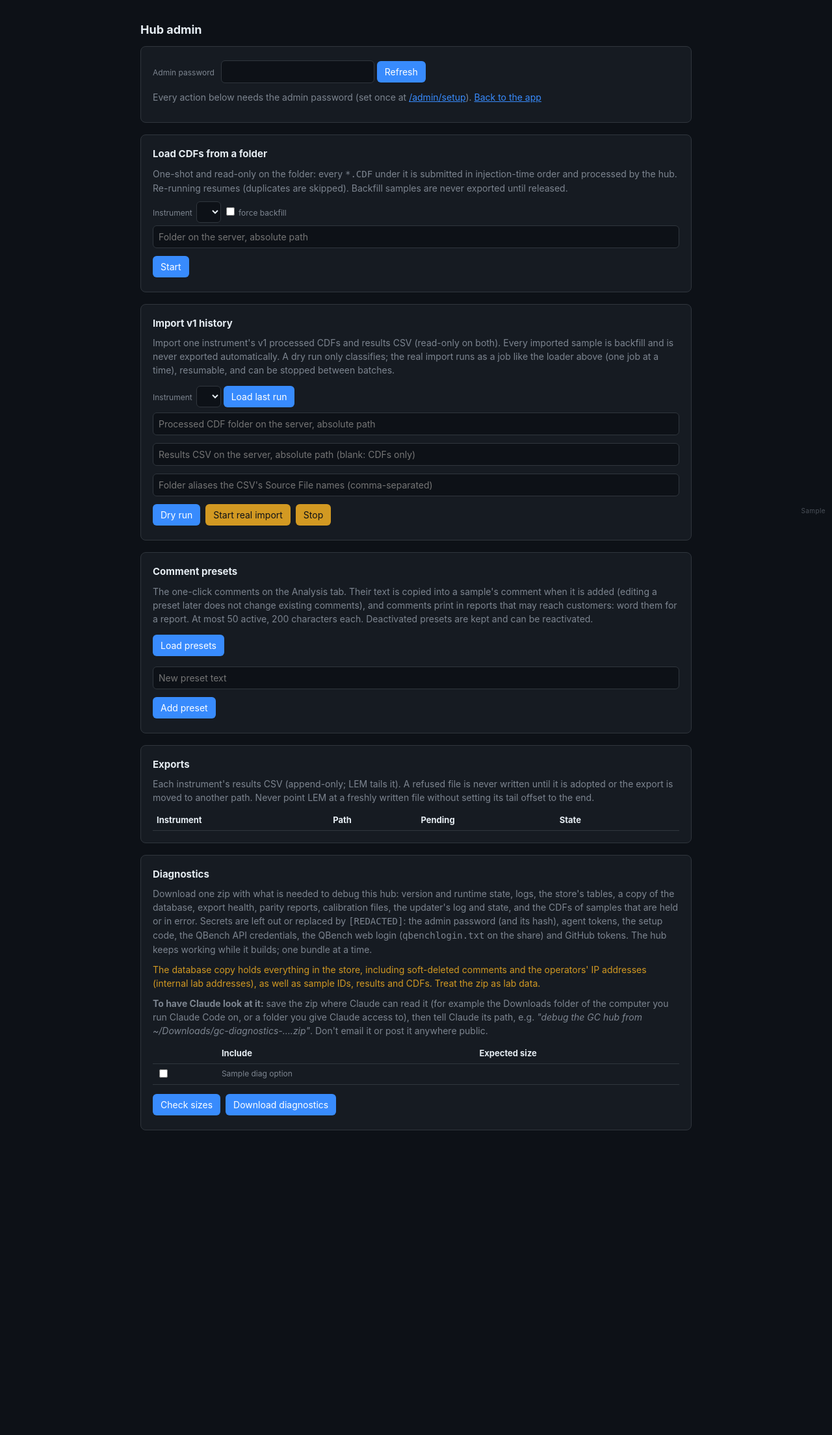
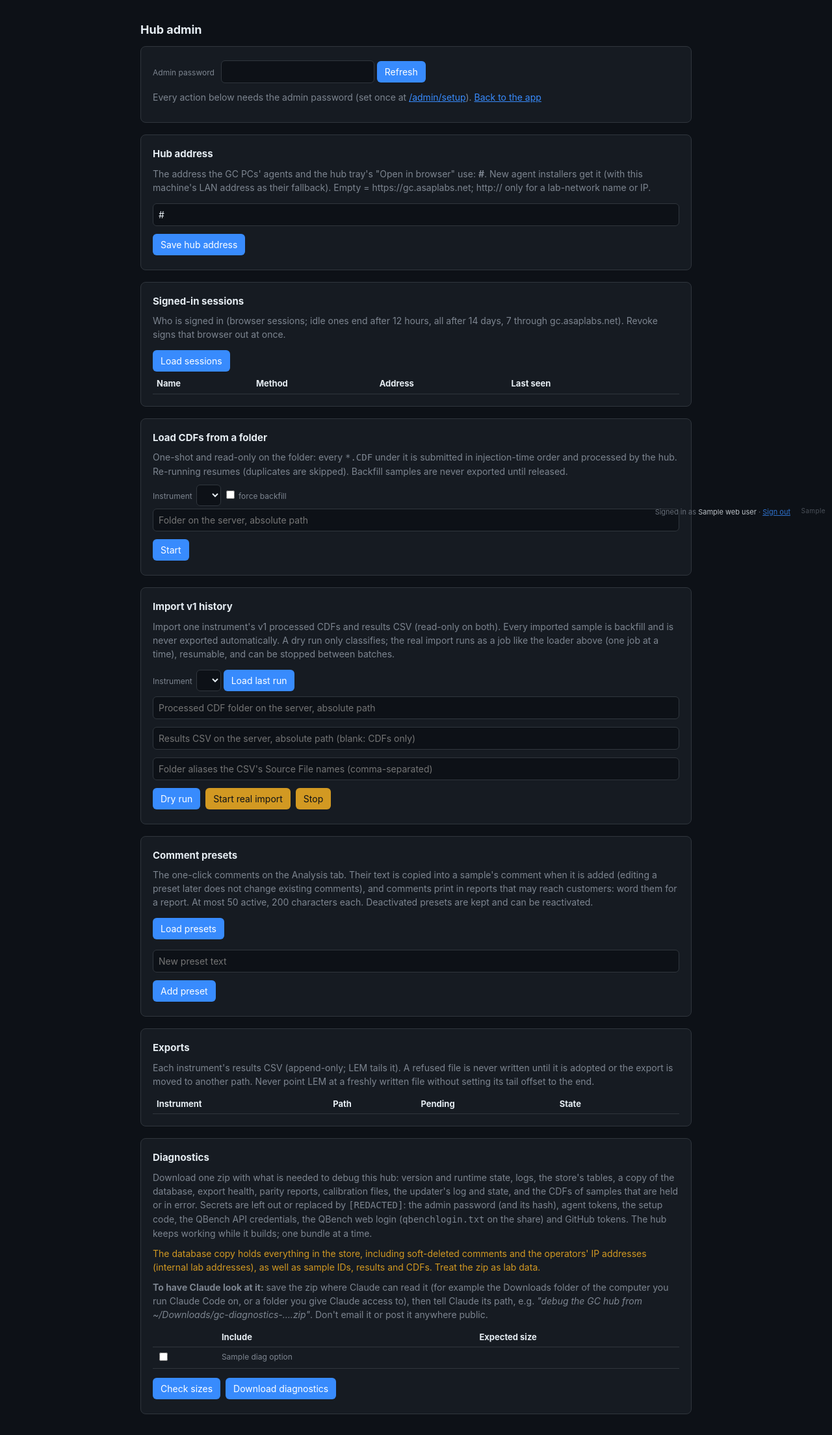
Before and after one commit to ASAP-Labs-LLC/gc-hub, a Python web app: template templates/hub_admin.html in a window 1280 px wide. Shown: the whole page at 65% size. Before the commit the page ends 1740 px from the top, so only its background shows below. Run offline with Jinja, Linux system fonts and the light colour scheme; the template is opened without the code that fills it: most values are stand-ins (such as "Sample title", 1, 10 or a date in 2020); lists and menus that the app fills with data are empty.

Commit message:
Admin: signed-in sessions with Revoke, the hub address, session pruning
/admin/hub lists the active sessions (POST /api/admin/sessions: list,
revoke, revoke-name, admin password; no token hashes) and edits the hub
address (the existing hub_url; empty = https://gc.asaplabs.net). The
Instruments page shows the effective hub URL and loses needs_hub_url.
Admin 'by' fields are '<name> (<address>)'. Maintenance prunes sessions
that ended over 30 days ago.

Co-Authored-By: Claude Opus 5.5 (1M context) <noreply@anthropic.com>

```diff
--- a/instruments_api.py
+++ b/instruments_api.py
@@ -66,6 +66,7 @@ import paths
 import standards
 import store
 import version
+import web_auth
 
 log = logging.getLogger("instruments_api")
 
@@ -110,7 +111,7 @@ def _comp_dir(conf: Optional[dict] = None) -> Path:
 
 
 def _by() -> str:
-    return f"admin@{request.remote_addr or '?'}"
+    return web_auth.actor()
 
 
 def _err(message: str, status: int = 400, **extra):
@@ -183,6 +184,7 @@ def api_instruments():
         "instruments": [_summary(r, conf, db, counts, agents) for r in store.instruments.list(db=db)],
         "hub_methods": methods.names(),
         "hub_url": ingest_api.configured_hub_url(db=db),
+        "hub_url_effective": ingest_api.effective_hub_url(db=db),
         "agent_commands": list(ingest_api.AGENT_COMMANDS),
         "skew_warn_seconds": ia.SKEW_WARN_SECONDS,
     })
--- a/static/js/hub_admin.js
+++ b/static/js/hub_admin.js
@@ -280,6 +280,61 @@
     } catch (e) { say(e.message, "err"); }
   }
 
+  // ── hub address and sessions ──
+  async function saveHubUrl() {
+    try {
+      const j = await call("/api/admin/hub-url", {hub_url: $("hub-url").value.trim()});
+      $("hub-url-effective").textContent = j.effective || j.hub_url || "https://gc.asaplabs.net";
+      say("Hub address saved: " + $("hub-url-effective").textContent, "ok");
+    } catch (e) { say(e.message, "err"); }
+  }
+
+  function renderSessions(rows) {
+    const tb = $("sessions");
+    tb.textContent = "";
+    for (const s of rows || []) {
+      const tr = document.createElement("tr");
+      for (const v of [s.name, s.method, s.ip || "", (s.last_seen || "").replace("T", " ").slice(0, 19)]) {
+        const td = document.createElement("td");
+        td.textContent = v;
+        tr.appendChild(td);
+      }
+      const td = document.createElement("td");
+      const one = document.createElement("button");
+      one.textContent = "Revoke";
+      one.className = "warn";
+      one.addEventListener("click", () => sessionCall("revoke", {id: s.id}));
+      const all = document.createElement("button");
+      all.textContent = "Revoke all for this name";
+      all.className = "warn";
+      all.addEventListener("click", () => {
+        if (confirm("Sign out every session of " + s.name + "?")) sessionCall("revoke-name", {name: s.name});
+      });
+      td.appendChild(one);
+      td.appendChild(all);
+      tr.appendChild(td);
+      tb.appendChild(tr);
+    }
+    if (!rows || !rows.length) {
+      const tr = document.createElement("tr");
+      const td = document.createElement("td");
+      td.colSpan = 5;
+      td.textContent = "No active sessions.";
+      tr.appendChild(td);
+      tb.appendChild(tr);
+    }
+  }
+
+  async function sessionCall(action, extra) {
+    try {
+      const j = await call("/api/admin/sessions", Object.assign({action}, extra || {}));
+      renderSessions(j.sessions);
+      if (action !== "list") say("Done", "ok");
+    } catch (e) { say(e.message, "err"); }
+  }
+
+  $("btn-hub-url").addEventListener("click", saveHubUrl);
+  $("btn-sessions").addEventListener("click", () => sessionCall("list"));
   $("btn-presets-load").addEventListener("click", loadPresets);
   $("btn-preset-add").addEventListener("click", addPreset);
   $("btn-refresh").addEventListener("click", refresh);
--- a/static/js/instruments_logic.js
+++ b/static/js/instruments_logic.js
@@ -106,9 +106,6 @@
                 (b.hub_url ? ' The new installer will point at ' + b.hub_url + '.' : '') +
                 ' Download a new installer and revoke the old token?' };
         }
-        if (status === 409 && b.needs_hub_url) {
-            return { kind: 'needs_hub_url', message: b.error || 'Set the hub URL first.' };
-        }
         return { kind: 'error', message: b.error || ('HTTP ' + status) };
     }
 
--- a/templates/hub_admin.html
+++ b/templates/hub_admin.html
@@ -5,7 +5,8 @@
   <meta name="viewport" content="width=device-width, initial-scale=1">
   <title>Hub admin</title>
   <link rel="icon" type="image/svg+xml" href="{{ url_for('static', filename='favicon.svg') }}">
-  <link rel="stylesheet" href="{{ url_for('static', filename='css/badge.css') }}?v=1">
+  <link rel="stylesheet" href="{{ url_for('static', filename='css/badge.css') }}?v=2">
+  <script src="{{ url_for('static', filename='js/session.js') }}?v=1"></script>
   <style>
     :root{
       --bg:#0d1117; --panel:#161b22; --line:#30363d;
@@ -51,6 +52,28 @@
     <span id="msg" role="status"></span>
     <p style="margin-top:8px">Every action below needs the admin password (set once at
       <a href="/admin/setup">/admin/setup</a>). <a href="/">Back to the app</a></p>
+  </div>
+
+  <div class="panel">
+    <h2>Hub address</h2>
+    <p>The address the GC PCs' agents and the hub tray's "Open in browser" use:
+      <strong id="hub-url-effective">{{ hub_url_effective }}</strong>. New agent installers get it
+      (with this machine's LAN address as their fallback). Empty = https://gc.asaplabs.net;
+      http:// only for a lab-network name or IP.</p>
+    <input id="hub-url" class="wide" type="text" value="{{ hub_url }}"
+      placeholder="https://gc.asaplabs.net">
+    <button id="btn-hub-url">Save hub address</button>
+  </div>
+
+  <div class="panel">
+    <h2>Signed-in sessions</h2>
+    <p>Who is signed in (browser sessions; idle ones end after 12 hours, all after 14 days,
+      7 through gc.asaplabs.net). Revoke signs that browser out at once.</p>
+    <button id="btn-sessions">Load sessions</button>
+    <table>
+      <thead><tr><th>Name</th><th>Method</th><th>Address</th><th>Last seen</th><th></th></tr></thead>
+      <tbody id="sessions"></tbody>
+    </table>
   </div>
 
   <div class="panel">
@@ -147,10 +170,11 @@
     <span id="diag-msg" role="status"></span>
   </div>
 </main>
-<script src="{{ url_for('static', filename='js/hub_admin.js') }}?v=2"></script>
+<script src="{{ url_for('static', filename='js/hub_admin.js') }}?v=3"></script>
 <script src="{{ url_for('static', filename='js/diagnostics.js') }}?v=2"></script>
 
 <!-- Which build is running, bottom-right. Same string /healthz reports. -->
 <div id="app-version" aria-hidden="true">{{ app_version }}</div>
+{% include "_signed_in.html" %}
 </body>
 </html>
```
Also changed, not shown: hub.py (+13 -2 lines), hub_admin.py (+46 -4 lines), static/js/instruments.js (+3 -4 lines), templates/instruments.html (+8 -5 lines), tests/js/instruments.test.js (+2 -1 lines), tests/test_hub_start.py (+15 -0 lines).
